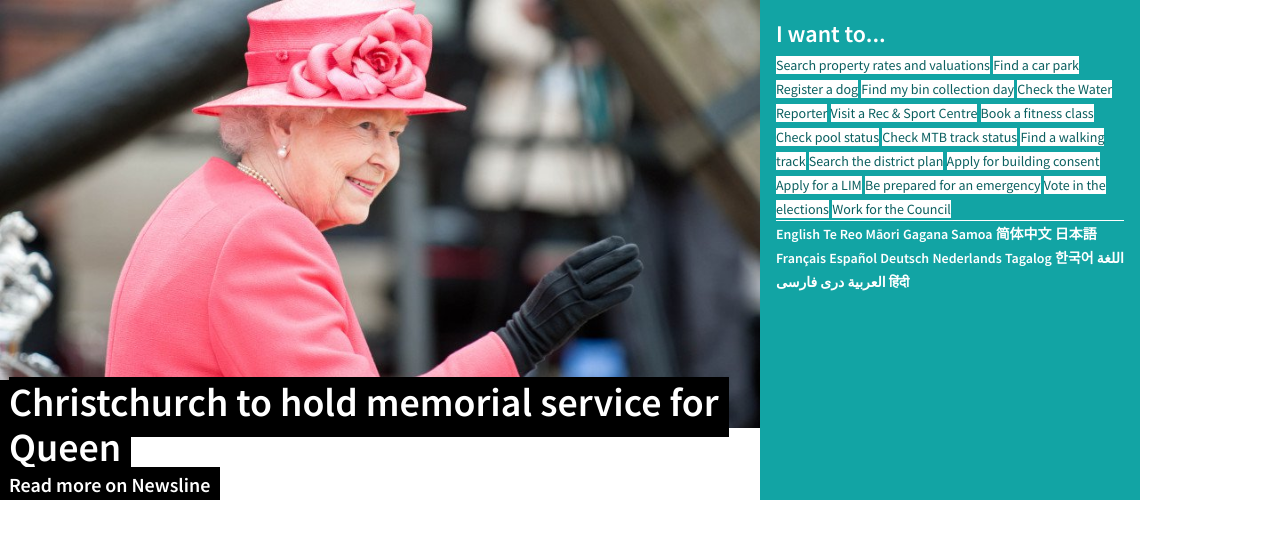
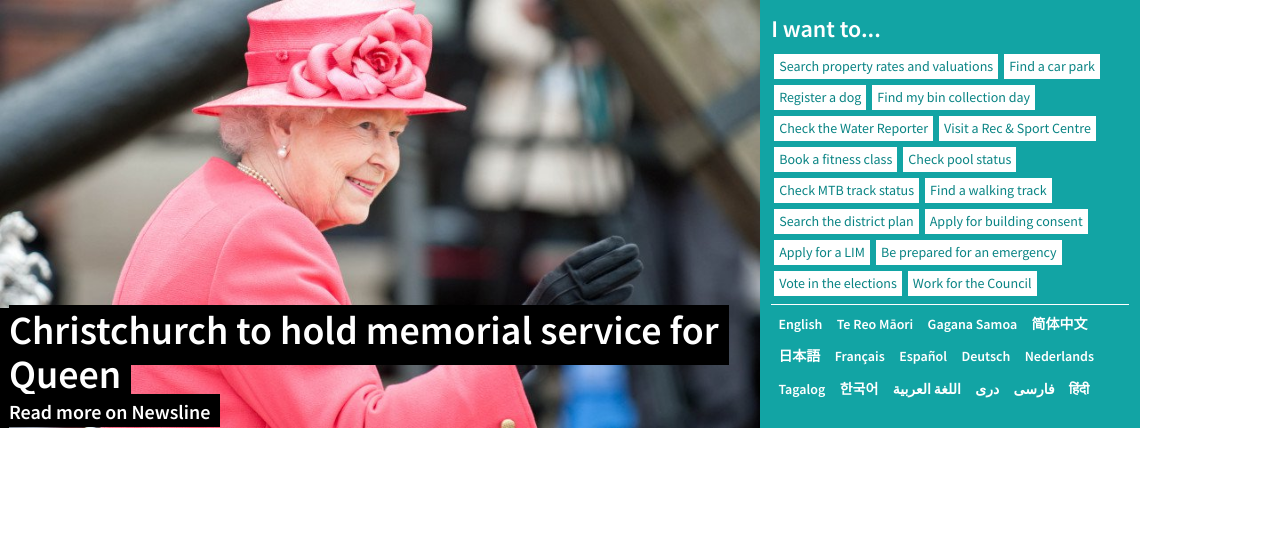
Before and after one commit to dottereldesign/chch_city_council, a website: page index.html in a window 1280 px wide. Shown: the top 538 px of the page. Drawn offline with Linux system fonts and the light colour scheme.

Commit message:
Add border to hero attributes, adjust padding and margin.

```diff
--- a/scss/abstracts/colours.scss
+++ b/scss/abstracts/colours.scss
@@ -1,2 +1,2 @@
 $teal: #12a4a4;
-$water: #0a5f5f;
+$water: #098484;
--- a/scss/pages/index.scss
+++ b/scss/pages/index.scss
@@ -56,22 +56,39 @@ main {
 .iwantto {
   background: $teal;
   width: 500px;
-  height: 500px;
   color: white;
   width: 380px;
-  padding: 1em;
+  padding: 0.7em 0.7em 0 0.7em;
+
+  h2 {
+    padding-bottom: 4px;
+  }
 
   .iwantto__tags {
+    display: flex;
+    flex-wrap: wrap;
+    padding-bottom: 5px;
+
     a {
       text-decoration: none;
       color: $water;
       background: white;
       font-size: 0.875rem;
+      white-space: nowrap;
+      border-top: solid 2px white;
+      border-bottom: solid 2px white;
+      border-left: solid 5px white;
+      border-right: solid 5px white;
+      margin: 3px;
     }
 
     a:hover {
       background: black;
       color: white;
+      border-top: solid 2px black;
+      border-bottom: solid 2px black;
+      border-left: solid 5px black;
+      border-right: solid 5px black;
     }
   }
 
@@ -82,16 +99,24 @@ main {
   }
 
   .iwantto__language {
+    display: flex;
+    flex-wrap: wrap;
+  }
+  .iwantto__language {
     a {
       text-decoration: none;
       color: white;
       font-weight: 600;
       font-size: 0.875rem;
+      white-space: nowrap;
+      margin: 0.4em 0.3em 0 0.3em;
+      border: solid 3px $teal;
     }
 
     a:hover {
       background: black;
       color: white;
+      border: solid 3px black;
     }
   }
 }
```
Also changed, not shown: css/style.css.
